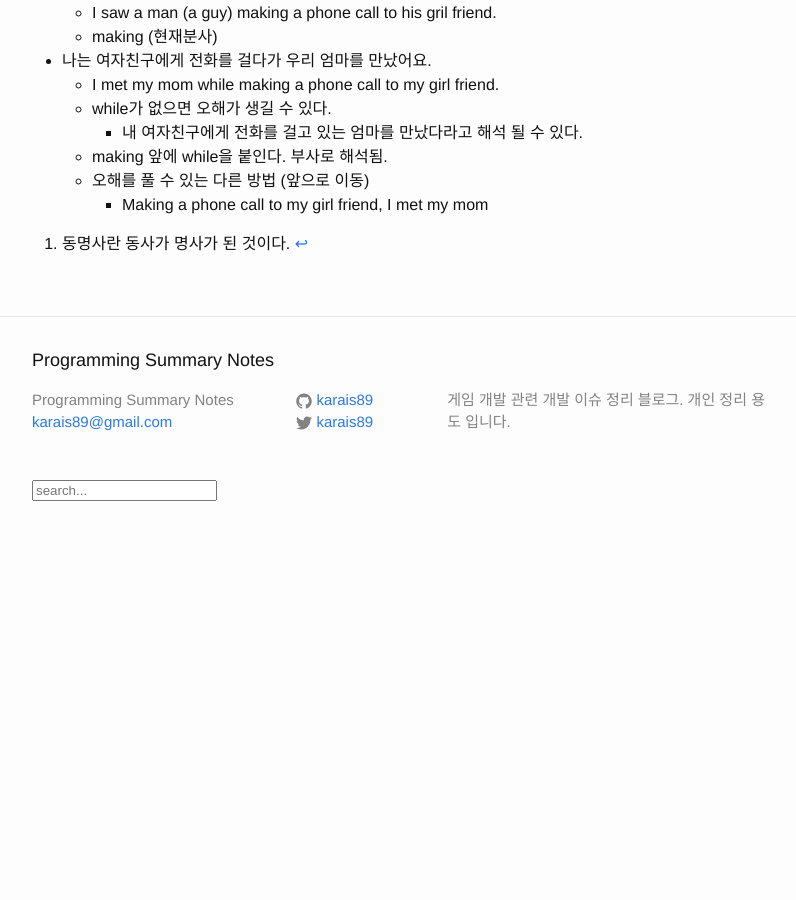
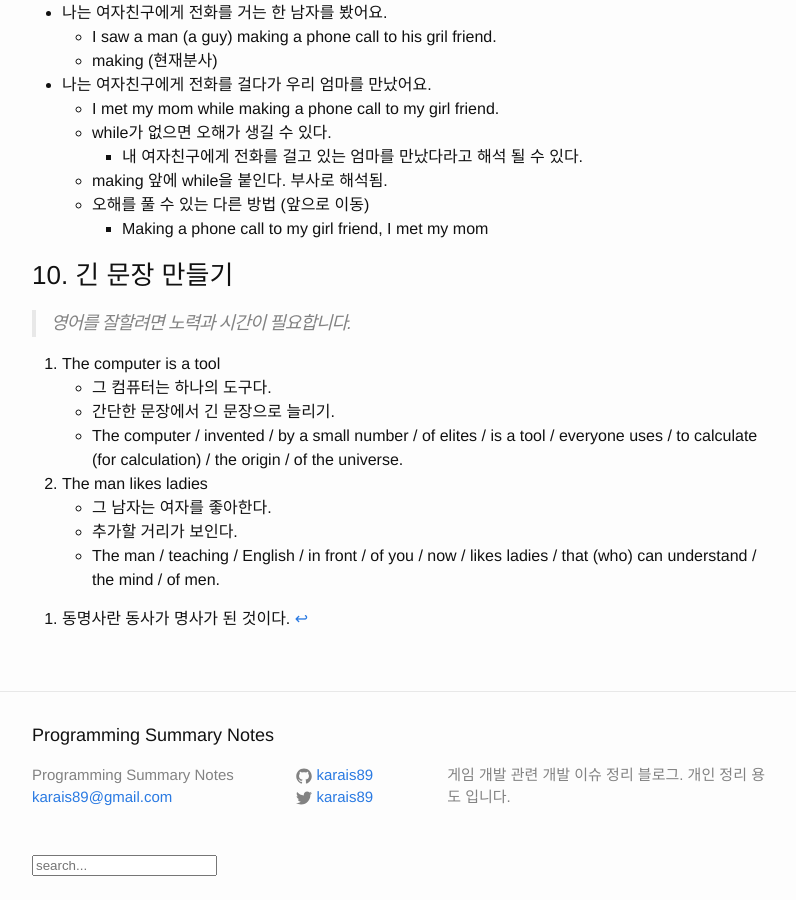
Before and after one commit to karais89/karais89.github.io_back, a Jekyll site: the page built from _posts/2018-11-12-hanmadiro-part-0.markdown, in a window 1280 px wide and 900 px high, scrolled down 9290 px. Shown: the whole window, without its empty margins (238-1034 px from the left). Built offline with Jekyll 4.4.1, drawn with Linux system fonts in a browser that asks for light colours; comment, search, counter and statistics services are not loaded; before the commit the page ends 9851 px from its top, so only the background shows below that.

Commit message:
update 10. 긴 문장 만들기

```diff
--- a/_posts/2018-11-12-hanmadiro-part-0.markdown
+++ b/_posts/2018-11-12-hanmadiro-part-0.markdown
@@ -396,3 +396,16 @@ to부정사 : 아직은 하고 있지 않지만 "곧 ~하려고 하는 상태"(
 
 
 [^1]: 동명사란 동사가 명사가 된 것이다.
+
+### 10. 긴 문장 만들기
+
+> 영어를 잘할려면 노력과 시간이 필요합니다.
+
+1. The computer is a tool
+    - 그 컴퓨터는 하나의 도구다.
+    - 간단한 문장에서 긴 문장으로 늘리기.
+    - The computer / invented / by a small number / of elites / is a tool / everyone uses / to calculate (for calculation) / the origin / of the universe.
+2. The man likes ladies
+    - 그 남자는 여자를 좋아한다.
+    - 추가할 거리가 보인다.
+    - The man / teaching / English / in front / of you / now / likes ladies / that (who) can understand / the mind / of men.
```
